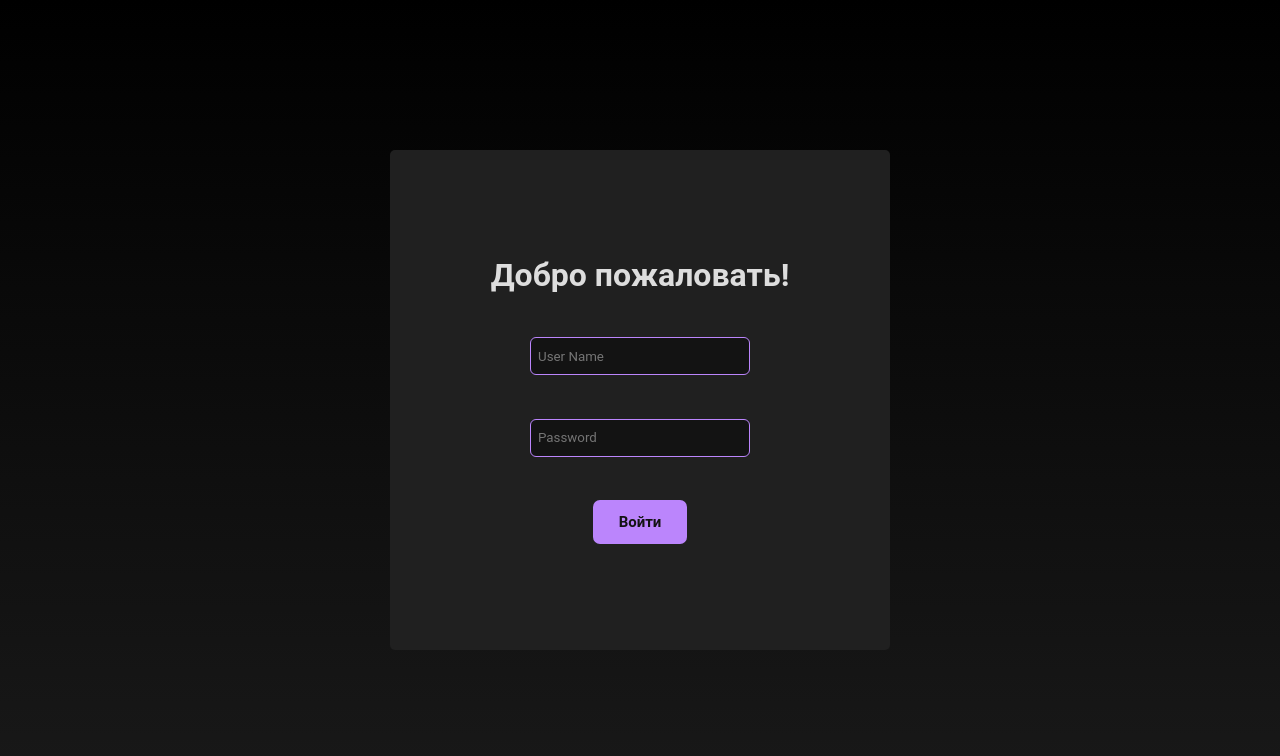
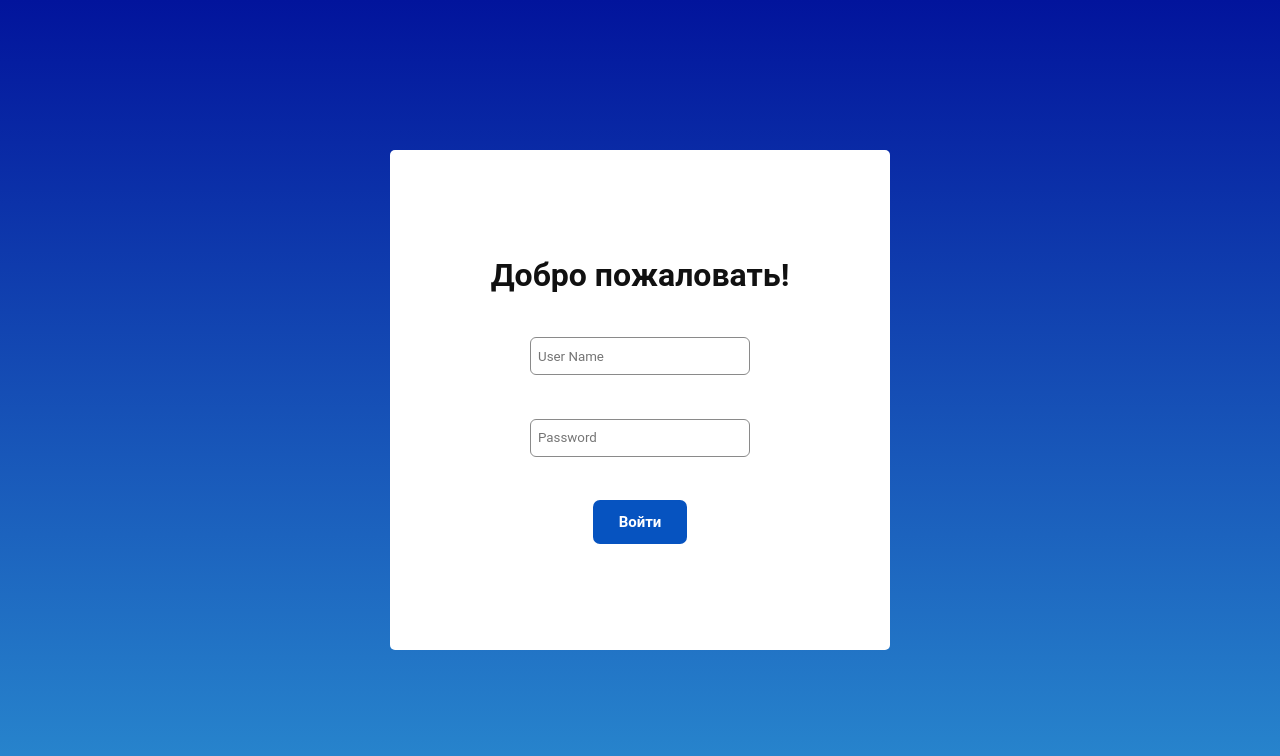
Before and after one commit to leonid460/county-rp-admin-panel-refactor, a React app: page /Auth in a window 1280 px wide. Shown: the top 756 px of the page. Built offline with nearby package versions, Linux system fonts and the light colour scheme.

Commit message:
login page adaptivity

```diff
--- a/src/App/index.tsx
+++ b/src/App/index.tsx
@@ -3,7 +3,7 @@ import { Switch, Route, Redirect, useHistory } from 'react-router-dom';
 import { observer } from 'mobx-react';
 import { GlobalStylesProvider } from './GlobalStylesWrapper';
 import { LoginPage, Home } from 'pages';
-import { darkTheme as theme } from 'themes';
+import { defaultTheme as theme } from 'themes';
 import * as routes from 'routes';
 import { storeWrapper, useStore } from 'stores';
 import { Notifications } from 'modules';
--- a/src/modules/AuthForm/AuthForm.tsx
+++ b/src/modules/AuthForm/AuthForm.tsx
@@ -13,13 +13,10 @@ export const AuthForm = observer(() => {
   const handleLogin = async (event: React.FormEvent) => {
     event.preventDefault();
 
-    try {
-      await authStore.login();
+    await authStore.login();
 
-      if (authStore.isAuthorized) history.push(root);
-    } catch (error) {
-      // eslint-disable-next-line no-console
-      console.log(error);
+    if (authStore.isAuthorized) {
+      history.push(root);
     }
   };
 
--- a/src/modules/AuthForm/styled.tsx
+++ b/src/modules/AuthForm/styled.tsx
@@ -1,5 +1,6 @@
 import styled from 'styled-components';
 import { ITheme } from 'types';
+import { H1 } from 'ui-kit/atoms';
 
 export const FormContainer = styled.form<{ theme: ITheme }>`
   display: flex;
@@ -7,14 +8,27 @@ export const FormContainer = styled.form<{ theme: ITheme }>`
   align-items: center;
   justify-content: space-around;
 
-  width: 500px;
-  height: 500px;
+  width: 100vw;
+  height: 100vh;
+  overflow-x: hidden;
   border-radius: 1%;
   box-sizing: border-box;
-  padding: 84px 0;
+  padding: 30vh 10px;
 
   background: ${({ theme }) => theme.colors.container};
   color: #444343;
 
   animation: slide-up 0.4s ease;
+
+  ${H1} {
+    text-align: center;
+  }
+
+  ${({ theme }) => `
+    @media ${theme.device.tablet} {
+      width: 500px;
+      height: 500px;
+      padding: 84px 0;
+    }
+  `};
 `;
--- a/src/modules/LeftPanel/LeftPanel.tsx
+++ b/src/modules/LeftPanel/LeftPanel.tsx
@@ -1,17 +1,18 @@
 import React from 'react';
 import { PanelContainer, Header, RowsContainer, Row } from './styled';
+import * as routes from 'routes';
 
 export const LeftPanel = () => (
   <PanelContainer>
-    <Header to="/admin">ADMIN PANEL</Header>
+    <Header to={routes.root}>ADMIN PANEL</Header>
 
     <RowsContainer>
-      <Row to="/admin" exact>
+      <Row to={routes.root} exact>
         Главная
       </Row>
-      <Row to="/admin/players">Игроки</Row>
-      <Row to="/admin/group">Группы</Row>
-      <Row to="/admin/forum">Форум</Row>
+      <Row to={routes.players}>Игроки</Row>
+      <Row to={routes.group}>Группы</Row>
+      <Row to={routes.forum}>Форум</Row>
     </RowsContainer>
   </PanelContainer>
 );
```
